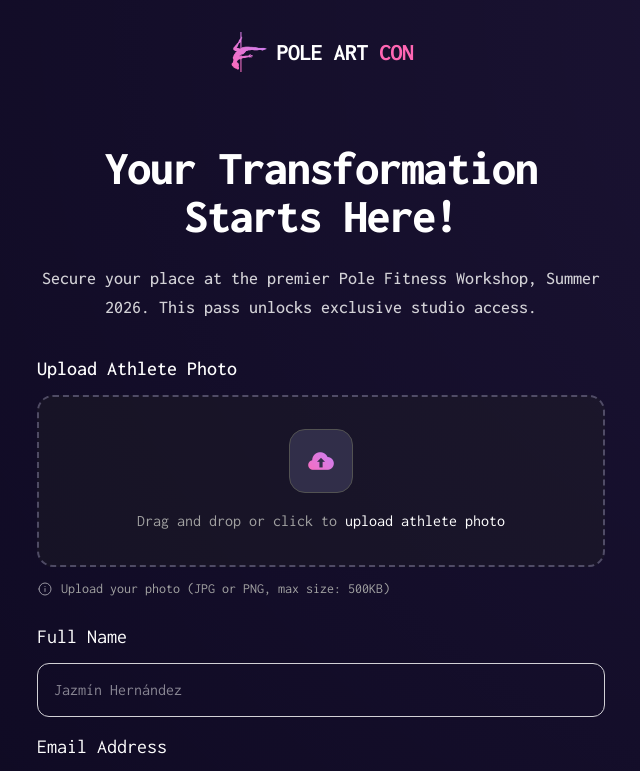
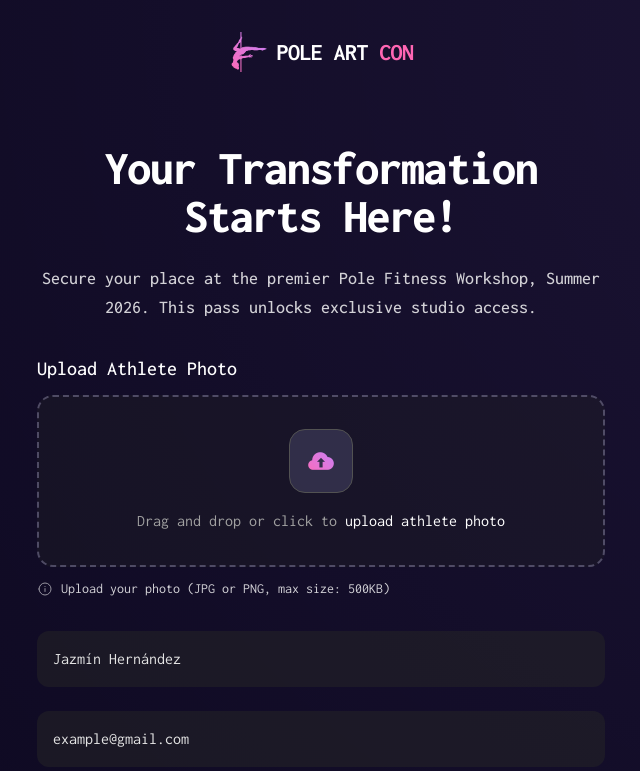
Before and after one commit to jazminadriana/ticket-generator, a React (Vite) app: page / in a window 1280 px wide. Shown: the top 771 px of the page, without its empty margins (319-959 px from the left). Built offline with nearby package versions, Linux system fonts and the light colour scheme.

Commit message:
style: enhance TextInput with premium dark theme and brand-pink focus states

```diff
--- a/src/components/ui/TextInput.tsx
+++ b/src/components/ui/TextInput.tsx
@@ -6,14 +6,23 @@ interface Props {
 
 export const TextInput = ({ label, placeholder, type = 'text' }: Props) => {
   return (
-    <div className="flex flex-col">
-      <label className="mb-3 text-xl" htmlFor={label}>{label}
-      </label>
+    <div className="flex flex-col w-full">
+      <label
+        className="mb-2 text-lg font-medium text-neutral-0"
+        htmlFor={label}
+      ></label>
       <input
         id={label}
         type={type}
         placeholder={placeholder}
-        className="border border-neutral-300 rounded-xl h-[54px] px-4"
+        className="
+        h-[56px] px-4 rounded-xl
+        bg-neutral-800/50
+        text-neutral-0 placeholder:text-neutral-200
+        transition-all duration-200
+        focus:outline-none focus:border-brand-pink focus:ring-1 focus:ring-brand-pink/30
+        hover:border-neutral-400
+       "
       />
     </div>
   );
--- a/src/components/ui/UploadInput.tsx
+++ b/src/components/ui/UploadInput.tsx
@@ -31,7 +31,7 @@ export const UploadInput = () => {
 
       <div className="flex items-center gap-2 text-neutral-400">
         <img src={iconInfo} alt="info" className="size-4 opacity-70" />
-        <p className="text-xs md:text-sm">
+        <p className="text-xs md:text-sm text-neutral-300">
           Upload your photo (JPG or PNG, max size: 500KB)
         </p>
       </div>
```
